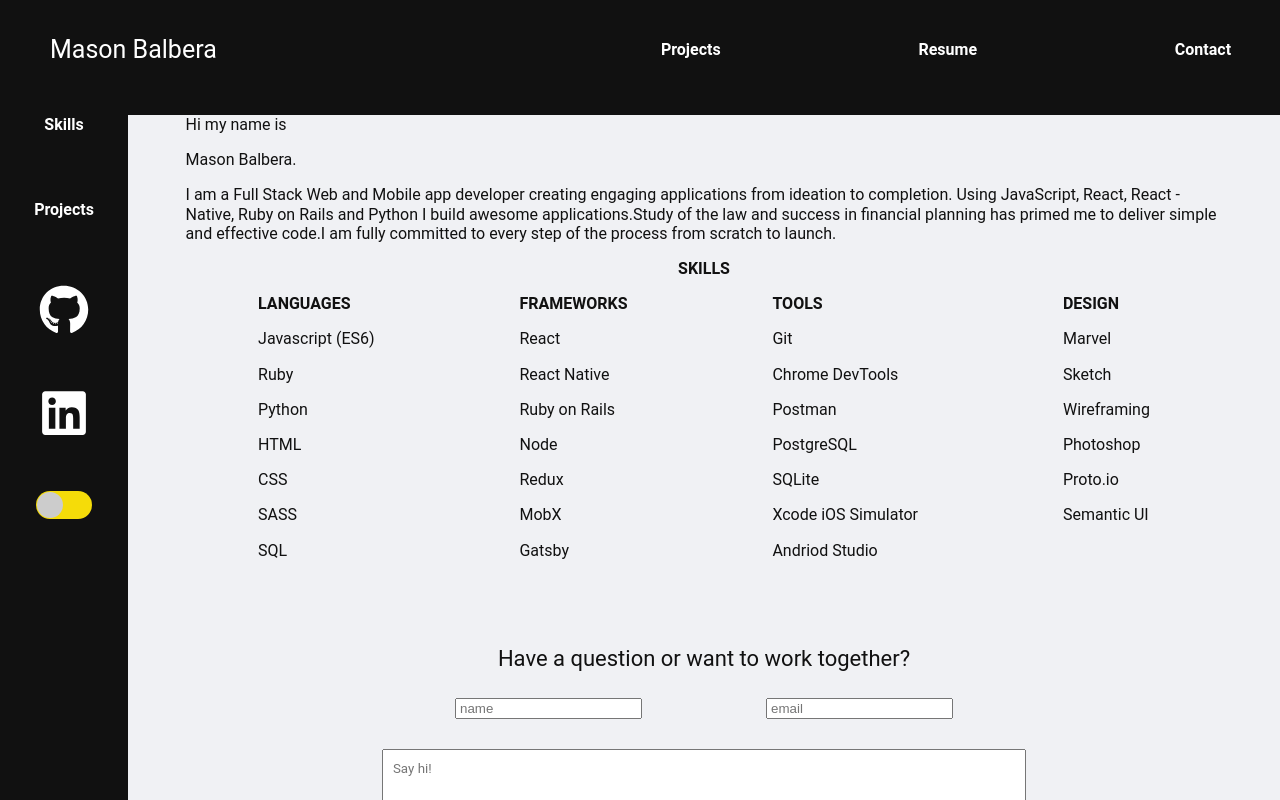
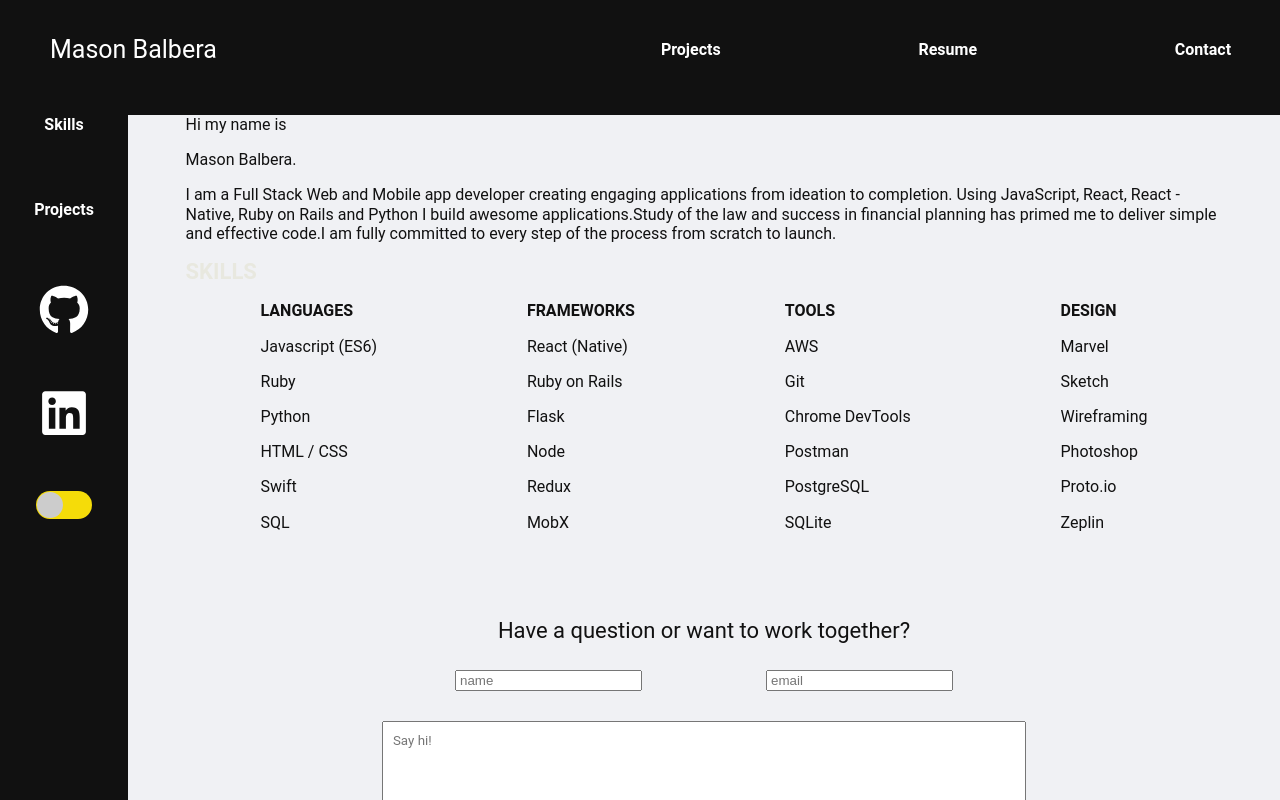
Before and after one commit to mbalbera/-Personal-Site-v2, a React (Create React App) app: page / in a window 1280 px wide. Shown: the top 800 px of the page. Built offline with nearby package versions, Linux system fonts and the light colour scheme.

Commit message:
update current skills

```diff
--- a/src/components/Skills.js
+++ b/src/components/Skills.js
@@ -1,38 +1,38 @@
-import react from 'react'
+function Skills(props){
 
-const Skills = (props) => (
+    return(
         <div id="Skills">
-        <p style={{ fontWeight: 'bolder', color: props.darkMode ? 'rgb(230,230,230)' : 'rgb(17,17,17)', textAlign: 'center' }}>SKILLS</p>
+            <p style={{ color: props.darkMode ? 'rgb(255,255,255)' : '', fontWeight: 'bold', fontSize: 22 }}>
+                SKILLS
+            </p>
             <div style={{ display: 'flex', justifyContent: 'space-around' }}>
                 <div style={{ flexDirection: 'column', }}>
                     <p style={{ fontWeight: 'bold', color: props.darkMode ? 'rgb(230,230,230)' : 'rgb(17,17,17)' }}>LANGUAGES</p>
                     <p style={{color:props.darkMode ? 'rgb(230,230,230)' : 'rgb(17,17,17)'}}>Javascript (ES6)</p>
                     <p style={{color:props.darkMode ? 'rgb(230,230,230)' : 'rgb(17,17,17)'}}>Ruby</p>
                     <p style={{color:props.darkMode ? 'rgb(230,230,230)' : 'rgb(17,17,17)'}}>Python</p>
-                <p style={{color:props.darkMode ? 'rgb(230,230,230)' : 'rgb(17,17,17)'}}>HTML</p>
-                <p style={{color:props.darkMode ? 'rgb(230,230,230)' : 'rgb(17,17,17)'}}>CSS</p>
-                <p style={{color:props.darkMode ? 'rgb(230,230,230)' : 'rgb(17,17,17)'}}>SASS</p>
+                    <p style={{color:props.darkMode ? 'rgb(230,230,230)' : 'rgb(17,17,17)'}}>HTML / CSS</p>
+                    <p style={{color:props.darkMode ? 'rgb(230,230,230)' : 'rgb(17,17,17)'}}>Swift</p>
                     <p style={{color:props.darkMode ? 'rgb(230,230,230)' : 'rgb(17,17,17)'}}>SQL</p>
                 </div>
                 <div style={{ flexDirection: 'column',  }}>
                     <p style={{ fontWeight: 'bold', color: props.darkMode ? 'rgb(230,230,230)' : 'rgb(17,17,17)' }}>FRAMEWORKS</p>
-                <p style={{color:props.darkMode ? 'rgb(230,230,230)' : 'rgb(17,17,17)'}}>React</p>
-                <p style={{color:props.darkMode ? 'rgb(230,230,230)' : 'rgb(17,17,17)'}}>React Native</p>
+                    <p style={{color:props.darkMode ? 'rgb(230,230,230)' : 'rgb(17,17,17)'}}>React (Native)</p>
                     <p style={{color:props.darkMode ? 'rgb(230,230,230)' : 'rgb(17,17,17)'}}>Ruby on Rails</p>
+                    <p style={{color:props.darkMode ? 'rgb(230,230,230)' : 'rgb(17,17,17)'}}>Flask</p>
                     <p style={{color:props.darkMode ? 'rgb(230,230,230)' : 'rgb(17,17,17)'}}>Node</p>
                     <p style={{color:props.darkMode ? 'rgb(230,230,230)' : 'rgb(17,17,17)'}}>Redux</p>
                     <p style={{color:props.darkMode ? 'rgb(230,230,230)' : 'rgb(17,17,17)'}}>MobX</p>
-                <p style={{color:props.darkMode ? 'rgb(230,230,230)' : 'rgb(17,17,17)'}}>Gatsby</p>
                 </div>
                 <div style={{ flexDirection: 'column',  }}>
                     <p style={{ fontWeight: 'bold', color: props.darkMode ? 'rgb(230,230,230)' : 'rgb(17,17,17)' }}>TOOLS</p>
+                    <p style={{color:props.darkMode ? 'rgb(230,230,230)' : 'rgb(17,17,17)'}}>AWS</p>
                     <p style={{color:props.darkMode ? 'rgb(230,230,230)' : 'rgb(17,17,17)'}}>Git</p>
                     <p style={{color:props.darkMode ? 'rgb(230,230,230)' : 'rgb(17,17,17)'}}>Chrome DevTools</p>
                     <p style={{color:props.darkMode ? 'rgb(230,230,230)' : 'rgb(17,17,17)'}}>Postman</p>
                     <p style={{color:props.darkMode ? 'rgb(230,230,230)' : 'rgb(17,17,17)'}}>PostgreSQL</p>
                     <p style={{color:props.darkMode ? 'rgb(230,230,230)' : 'rgb(17,17,17)'}}>SQLite</p>
-                <p style={{color:props.darkMode ? 'rgb(230,230,230)' : 'rgb(17,17,17)'}}>Xcode iOS Simulator</p>
-                <p style={{color:props.darkMode ? 'rgb(230,230,230)' : 'rgb(17,17,17)'}}>Andriod Studio</p>
+
                 </div>
                 <div style={{ flexDirection: 'column', }}>
                     <p style={{ fontWeight: 'bold', color: props.darkMode ? 'rgb(230,230,230)' : 'rgb(17,17,17)' }}>DESIGN</p>
@@ -41,10 +41,11 @@ const Skills = (props) => (
                     <p style={{color:props.darkMode ? 'rgb(230,230,230)' : 'rgb(17,17,17)'}}>Wireframing</p>
                     <p style={{color:props.darkMode ? 'rgb(230,230,230)' : 'rgb(17,17,17)'}}>Photoshop</p>
                     <p style={{color:props.darkMode ? 'rgb(230,230,230)' : 'rgb(17,17,17)'}}>Proto.io</p>
-                <p style={{color:props.darkMode ? 'rgb(230,230,230)' : 'rgb(17,17,17)'}}>Semantic UI</p>
+                    <p style={{color:props.darkMode ? 'rgb(230,230,230)' : 'rgb(17,17,17)'}}>Zeplin</p>
                 </div>
             </div>
         </div>
     )
+    }
 
 export default Skills
```
Lines whose indentation alone changed are shown as unchanged.
